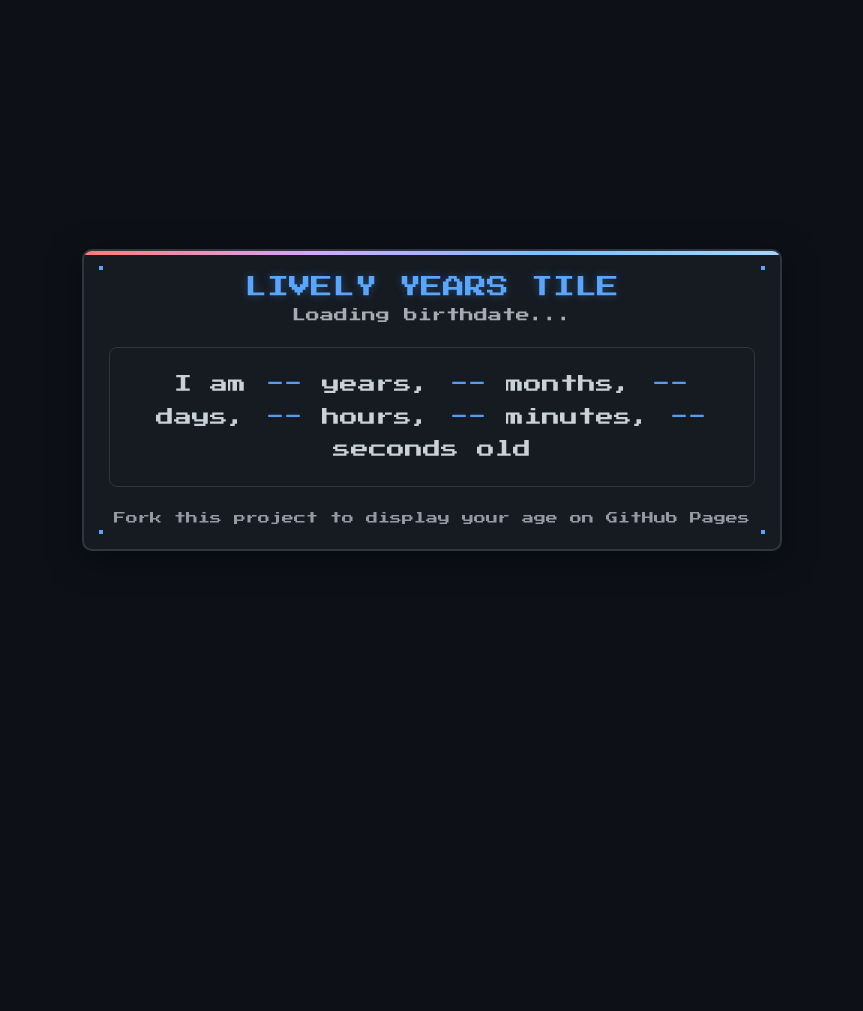
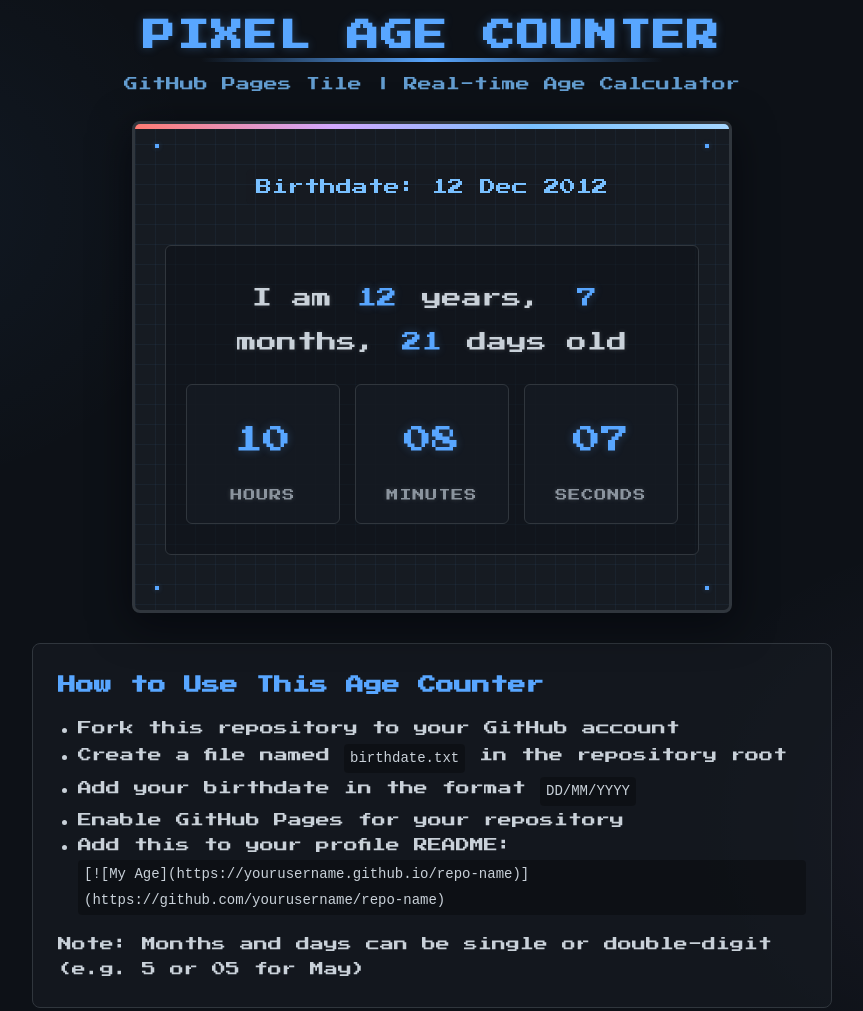
Before and after one commit to SameerAlSahab/Live-years-profile-tile, a plain HTML site: page index.html in a window 1280 px wide. Shown: the whole page, without its empty margins (208-1071 px from the left). Before the commit the page ends 800 px from the top, so only its background shows below. Drawn offline with Linux system fonts and the light colour scheme.

Commit message:
Fetch birthday from txt files

```diff
--- a/index.html
+++ b/index.html
@@ -3,7 +3,7 @@
 <head>
     <meta charset="UTF-8">
     <meta name="viewport" content="width=device-width, initial-scale=1.0">
-    <title>GitHub Age Counter Tile</title>
+    <title>GitHub Pixel Age Counter</title>
     <link href="https://fonts.googleapis.com/css2?family=Press+Start+2P&display=swap" rel="stylesheet">
     <style>
         :root {
@@ -13,6 +13,7 @@
             --highlight: #58a6ff;
             --border-color: #30363d;
             --pixel-size: 4px;
+            --glow-color: rgba(88, 166, 255, 0.3);
         }
 
         * {
@@ -30,19 +31,59 @@
             font-family: 'Press Start 2P', system-ui, sans-serif;
             color: var(--text-color);
             padding: 20px;
+            background-image:
+                radial-gradient(circle at 10% 20%, rgba(88, 166, 255, 0.05) 0%, transparent 20%),
+                radial-gradient(circle at 90% 80%, rgba(210, 168, 255, 0.05) 0%, transparent 20%);
+        }
+
+        .container {
+            max-width: 800px;
+            width: 100%;
+            text-align: center;
+        }
+
+        .header {
+            margin-bottom: 30px;
+            position: relative;
+        }
+
+        .title {
+            font-size: 32px;
+            color: var(--highlight);
+            text-shadow: 0 0 10px var(--glow-color);
+            margin-bottom: 15px;
+            letter-spacing: 2px;
+            position: relative;
+            display: inline-block;
+        }
+
+        .title::after {
+            content: "";
+            position: absolute;
+            bottom: -10px;
+            left: 10%;
+            width: 80%;
+            height: 4px;
+            background: linear-gradient(90deg, transparent, var(--highlight), transparent);
+        }
+
+        .subtitle {
+            font-size: 14px;
+            opacity: 0.8;
+            margin-top: 10px;
+            color: #79c0ff;
         }
 
         .age-tile {
             background-color: var(--card-bg);
-            border: 2px solid var(--border-color);
-            border-radius: 10px;
-            box-shadow: 0 8px 32px rgba(1, 4, 9, 0.5);
-            padding: 25px;
-            max-width: 700px;
-            width: 100%;
-            text-align: center;
+            border: 3px solid var(--border-color);
+            border-radius: 8px;
+            box-shadow: 0 10px 40px rgba(1, 4, 9, 0.6);
+            padding: 30px;
+            margin: 0 auto 30px;
             position: relative;
             overflow: hidden;
+            max-width: 600px;
         }
 
         .age-tile::before {
@@ -51,51 +92,41 @@
             top: 0;
             left: 0;
             width: 100%;
-            height: 4px;
+            height: 5px;
             background: linear-gradient(90deg, #ff7b72, #d2a8ff, #79c0ff, #a5d6ff);
             z-index: 10;
         }
 
-        .tile-header {
-            margin-bottom: 25px;
+        .age-display {
+            font-size: 20px;
+            line-height: 2.2;
+            padding: 30px 20px;
+            background: rgba(13, 17, 23, 0.5);
+            border: 1px solid var(--border-color);
+            border-radius: 6px;
+            margin: 25px 0;
             position: relative;
-        }
-
-        .tile-title {
-            font-size: 22px;
-            color: var(--highlight);
-            margin-bottom: 10px;
-            text-shadow: 0 0 8px rgba(88, 166, 255, 0.3);
-        }
-
-        .birthdate-display {
-            font-size: 14px;
-            opacity: 0.8;
-            margin-top: 5px;
-        }
-
-        .age-display {
-            font-size: 18px;
-            line-height: 1.8;
-            padding: 20px 15px;
-            background: rgba(22, 27, 34, 0.7);
-            border: 1px solid var(--border-color);
-            border-radius: 8px;
-            margin: 20px 0;
-            position: relative;
+            text-shadow: 0 0 5px rgba(201, 209, 217, 0.2);
         }
 
         .age-value {
             color: var(--highlight);
             display: inline-block;
-            min-width: 40px;
+            min-width: 50px;
             text-align: center;
+            text-shadow: 0 0 8px var(--glow-color);
+            position: relative;
+            z-index: 2;
         }
 
-        .tile-footer {
-            margin-top: 25px;
-            font-size: 12px;
-            opacity: 0.7;
+        .birthdate-display {
+            font-size: 16px;
+            color: #79c0ff;
+            margin: 15px 0;
+            padding: 10px;
+            background: rgba(22, 27, 34, 0.7);
+            border-radius: 6px;
+            display: inline-block;
         }
 
         .pixel-decoration {
@@ -103,12 +134,14 @@
             width: var(--pixel-size);
             height: var(--pixel-size);
             background-color: var(--highlight);
+            box-shadow: 0 0 5px var(--glow-color);
+            z-index: 1;
         }
 
-        .pixel-top-left { top: 15px; left: 15px; }
-        .pixel-top-right { top: 15px; right: 15px; }
-        .pixel-bottom-left { bottom: 15px; left: 15px; }
-        .pixel-bottom-right { bottom: 15px; right: 15px; }
+        .pixel-top-left { top: 20px; left: 20px; }
+        .pixel-top-right { top: 20px; right: 20px; }
+        .pixel-bottom-left { bottom: 20px; left: 20px; }
+        .pixel-bottom-right { bottom: 20px; right: 20px; }
 
         .loading {
             animation: blink 1.5s infinite;
@@ -117,11 +150,82 @@
         .error {
             color: #ff7b72;
             background: rgba(255, 123, 114, 0.1);
+            padding: 20px;
+            border-radius: 8px;
+            margin: 30px 0;
+            font-size: 16px;
+            line-height: 1.6;
+        }
+
+        .instructions {
+            background: rgba(22, 27, 34, 0.7);
+            border: 1px solid var(--border-color);
+            border-radius: 8px;
+            padding: 25px;
+            margin-top: 30px;
+            font-size: 14px;
+            text-align: left;
+            line-height: 1.8;
+        }
+
+        .instructions h3 {
+            color: var(--highlight);
+            margin-bottom: 15px;
+            font-size: 18px;
+        }
+
+        .instructions code {
+            background: rgba(0, 0, 0, 0.3);
+            padding: 2px 6px;
+            border-radius: 4px;
+            display: inline-block;
+            margin: 2px 0;
+        }
+
+        .instructions ul {
+            padding-left: 20px;
+            margin: 15px 0;
+        }
+
+        .pixel-grid {
+            position: absolute;
+            top: 0;
+            left: 0;
+            width: 100%;
+            height: 100%;
+            background-image:
+                linear-gradient(rgba(88, 166, 255, 0.05) 1px, transparent 1px),
+                linear-gradient(90deg, rgba(88, 166, 255, 0.05) 1px, transparent 1px);
+            background-size: 20px 20px;
+            z-index: 0;
+        }
+
+        .counter-grid {
+            display: grid;
+            grid-template-columns: repeat(3, 1fr);
+            gap: 15px;
+            margin-top: 20px;
+        }
+
+        .counter-cell {
+            background: rgba(22, 27, 34, 0.8);
+            border: 1px solid var(--border-color);
+            border-radius: 6px;
             padding: 15px;
-            border-radius: 8px;
-            margin: 20px 0;
-            font-size: 14px;
-            line-height: 1.5;
+        }
+
+        .counter-value {
+            font-size: 28px;
+            color: var(--highlight);
+            margin: 10px 0;
+            text-shadow: 0 0 8px var(--glow-color);
+        }
+
+        .counter-label {
+            font-size: 12px;
+            color: #8b949e;
+            text-transform: uppercase;
+            letter-spacing: 1px;
         }
 
         @keyframes blink {
@@ -130,110 +234,137 @@
             100% { opacity: 0.3; }
         }
 
-        @media (max-width: 600px) {
-            .age-tile {
-                padding: 15px;
+        @media (max-width: 768px) {
+            .title {
+                font-size: 24px;
             }
 
-            .tile-title {
-                font-size: 18px;
+            .age-tile {
+                padding: 20px;
+            }
+
+            .age-display {
+                font-size: 16px;
+                line-height: 2;
+                padding: 20px 15px;
+            }
+
+            .counter-grid {
+                grid-template-columns: repeat(2, 1fr);
+            }
+        }
+
+        @media (max-width: 480px) {
+            .title {
+                font-size: 20px;
             }
 
             .age-display {
                 font-size: 14px;
-                line-height: 1.6;
+                line-height: 1.8;
             }
 
-            .age-value {
-                min-width: 30px;
+            .counter-grid {
+                grid-template-columns: 1fr;
+            }
+
+            .counter-value {
+                font-size: 24px;
             }
         }
     </style>
 </head>
 <body>
+    <div class="container">
+        <div class="header">
+            <h1 class="title">PIXEL AGE COUNTER</h1>
+            <div class="subtitle">GitHub Pages Tile | Real-time Age Calculator</div>
+        </div>
+
         <div class="age-tile">
             <div class="pixel-decoration pixel-top-left"></div>
             <div class="pixel-decoration pixel-top-right"></div>
             <div class="pixel-decoration pixel-bottom-left"></div>
             <div class="pixel-decoration pixel-bottom-right"></div>
+            <div class="pixel-grid"></div>
 
-        <div class="tile-header">
-            <div class="tile-title">LIVELY YEARS TILE</div>
-            <div class="birthdate-display" id="birthdateDisplay">Loading birthdate...</div>
+            <div class="birthdate-display" id="birthdateDisplay">
+                Loading birthdate from file...
             </div>
 
             <div class="age-display">
-            <div id="ageOutput">I am <span class="age-value loading">--</span> years,
+                <div id="ageOutput">
+                    I am <span class="age-value loading">--</span> years,
                     <span class="age-value loading">--</span> months,
-            <span class="age-value loading">--</span> days,
-            <span class="age-value loading">--</span> hours,
-            <span class="age-value loading">--</span> minutes,
-            <span class="age-value loading">--</span> seconds old</div>
+                    <span class="age-value loading">--</span> days old
                 </div>
 
-        <div class="tile-footer">
-            Fork this project to display your age on GitHub Pages
+                <div class="counter-grid">
+                    <div class="counter-cell">
+                        <div class="counter-value" id="hours">--</div>
+                        <div class="counter-label">Hours</div>
+                    </div>
+                    <div class="counter-cell">
+                        <div class="counter-value" id="minutes">--</div>
+                        <div class="counter-label">Minutes</div>
+                    </div>
+                    <div class="counter-cell">
+                        <div class="counter-value" id="seconds">--</div>
+                        <div class="counter-label">Seconds</div>
+                    </div>
+                </div>
+            </div>
+        </div>
+
+        <div class="instructions">
+            <h3>How to Use This Age Counter</h3>
+            <ul>
+                <li>Fork this repository to your GitHub account</li>
+                <li>Create a file named <code>birthdate.txt</code> in the repository root</li>
+                <li>Add your birthdate in the format <code>DD/MM/YYYY</code></li>
+                <li>Enable GitHub Pages for your repository</li>
+                <li>Add this to your profile README:<br>
+                    <code>[![My Age](https://yourusername.github.io/repo-name)](https://github.com/yourusername/repo-name)</code>
+                </li>
+            </ul>
+            <p>Note: Months and days can be single or double-digit (e.g. 5 or 05 for May)</p>
         </div>
     </div>
 
     <script>
         document.addEventListener('DOMContentLoaded', function() {
+            const birthdateDisplay = document.getElementById('birthdateDisplay');
             const ageOutput = document.getElementById('ageOutput');
-            const birthdateDisplay = document.getElementById('birthdateDisplay');
+            const hoursEl = document.getElementById('hours');
+            const minutesEl = document.getElementById('minutes');
+            const secondsEl = document.getElementById('seconds');
             const ageValues = document.querySelectorAll('.age-value');
 
-            // Parse birthdate from URL path
-            function parseBirthdateFromPath() {
-                const path = window.location.pathname;
-                // Extract date parts from path like /22/05/2006
-                const dateParts = path.split('/').filter(part => part !== '');
+            // Fetch birthdate from text file
+            async function fetchBirthdate() {
+                try {
+                    const response = await fetch('birthdate.txt');
+                    if (!response.ok) throw new Error('File not found');
 
-                // We need at least 3 parts (dd, mm, yyyy)
-                if (dateParts.length >= 3) {
-                    const day = parseInt(dateParts[dateParts.length - 3]);
-                    const month = parseInt(dateParts[dateParts.length - 2]);
-                    const year = parseInt(dateParts[dateParts.length - 1]);
+                    const dateStr = await response.text();
+                    const [day, month, year] = dateStr.trim().split('/').map(Number);
 
-                    return { day, month, year };
-                }
-                return null;
+                    // Validate date
+                    if (!day || !month || !year) throw new Error('Invalid date format');
+                    if (day < 1 || day > 31) throw new Error('Invalid day');
+                    if (month < 1 || month > 12) throw new Error('Invalid month');
+                    if (year < 1900 || year > new Date().getFullYear()) throw new Error('Invalid year');
+
+                    const birthdate = new Date(year, month - 1, day);
+
+                    // Additional validation
+                    if (birthdate.getDate() !== day ||
+                        birthdate.getMonth() !== month - 1 ||
+                        birthdate.getFullYear() !== year) {
+                        throw new Error('Invalid date');
                     }
 
-            // Validate and format birthdate
-            function validateAndFormatBirthdate(day, month, year) {
-                // Basic validation
-                if (isNaN(day) return null;
-                if (isNaN(month)) return null;
-                if (isNaN(year)) return null;
-                if (day < 1 || day > 31) return null;
-                if (month < 1 || month > 12) return null;
-                if (year < 1900 || year > new Date().getFullYear()) return null;
-
-                // Create date object (months are 0-indexed in JS)
-                const birthdate = new Date(year, month - 1, day);
-
-                // Validate if the date is valid
-                if (birthdate.getDate() !== day) return null;
-                if (birthdate.getMonth() !== month - 1) return null;
-                if (birthdate.getFullYear() !== year) return null;
-
-                return birthdate;
-            }
-
-            // Initialize with parsed date
-            const dateParts = parseBirthdateFromPath();
-            let birthdate = null;
-
-            if (dateParts) {
-                birthdate = validateAndFormatBirthdate(
-                    dateParts.day,
-                    dateParts.month,
-                    dateParts.year
-                );
-            }
-
-            if (birthdate) {
-                // Format date for display
+                    // Format for display
                     const formattedDate = birthdate.toLocaleDateString('en-GB', {
                         day: '2-digit',
                         month: 'short',
@@ -241,17 +372,22 @@
                     });
 
                     birthdateDisplay.textContent = `Birthdate: ${formattedDate}`;
-            } else {
-                birthdateDisplay.textContent = 'Invalid date format';
+                    return birthdate;
+
+                } catch (error) {
+                    console.error(error);
+                    birthdateDisplay.textContent = 'Error loading birthdate.txt';
                     ageOutput.innerHTML = `
                         <div class="error">
-                        Please use URL format: /dd/mm/yyyy<br>
-                        Example: /22/5/2006<br><br>
-                        Your current path is: ${window.location.pathname}
+                            ${error.message || 'Error loading birthdate'}<br><br>
+                            Please create a file named <code>birthdate.txt</code> in the format:<br>
+                            <code>DD/MM/YYYY</code><br><br>
+                            Example: <code>22/5/2006</code> or <code>22/05/2006</code>
                         </div>
                     `;
+                    return null;
                 }
-        });
+            }
 
             function calculateAge(birthdate) {
                 if (!birthdate) return null;
@@ -260,9 +396,6 @@
                 let years = now.getFullYear() - birthdate.getFullYear();
                 let months = now.getMonth() - birthdate.getMonth();
                 let days = now.getDate() - birthdate.getDate();
-            let hours = now.getHours();
-            let minutes = now.getMinutes();
-            let seconds = now.getSeconds();
 
                 // Adjust for negative days
                 if (days < 0) {
@@ -278,47 +411,44 @@
                     months += 12;
                 }
 
-            return { years, months, days, hours, minutes, seconds };
+                return {
+                    years,
+                    months,
+                    days,
+                    hours: now.getHours(),
+                    minutes: now.getMinutes(),
+                    seconds: now.getSeconds()
+                };
             }
 
-        function updateAgeDisplay() {
-            const ageOutput = document.getElementById('ageOutput');
-            const ageValues = document.querySelectorAll('.age-value');
+            function updateAgeDisplay(birthdate) {
+                if (!birthdate) return;
 
-            // Re-parse birthdate each time to handle potential URL changes
-            const dateParts = parseBirthdateFromPath();
-            let birthdate = null;
-
-            if (dateParts) {
-                birthdate = validateAndFormatBirthdate(
-                    dateParts.day,
-                    dateParts.month,
-                    dateParts.year
-                );
-            }
-
-            if (birthdate) {
                 const age = calculateAge(birthdate);
 
-                if (age && ageValues.length === 6) {
+                if (age && ageValues.length >= 3) {
                     ageValues[0].textContent = age.years;
                     ageValues[1].textContent = age.months;
                     ageValues[2].textContent = age.days;
-                    ageValues[3].textContent = age.hours;
-                    ageValues[4].textContent = age.minutes;
-                    ageValues[5].textContent = age.seconds;
+
+                    hoursEl.textContent = age.hours.toString().padStart(2, '0');
+                    minutesEl.textContent = age.minutes.toString().padStart(2, '0');
+                    secondsEl.textContent = age.seconds.toString().padStart(2, '0');
 
                     // Remove loading animation
                     ageValues.forEach(el => el.classList.remove('loading'));
                 }
             }
-        }
 
+            // Initialize and start updating
+            fetchBirthdate().then(birthdate => {
                 // Initial update
-        updateAgeDisplay();
+                updateAgeDisplay(birthdate);
 
                 // Update every second
-        setInterval(updateAgeDisplay, 1000);
+                setInterval(() => updateAgeDisplay(birthdate), 1000);
+            });
+        });
     </script>
 </body>
 </html>
```
Lines whose indentation alone changed are shown as unchanged.
